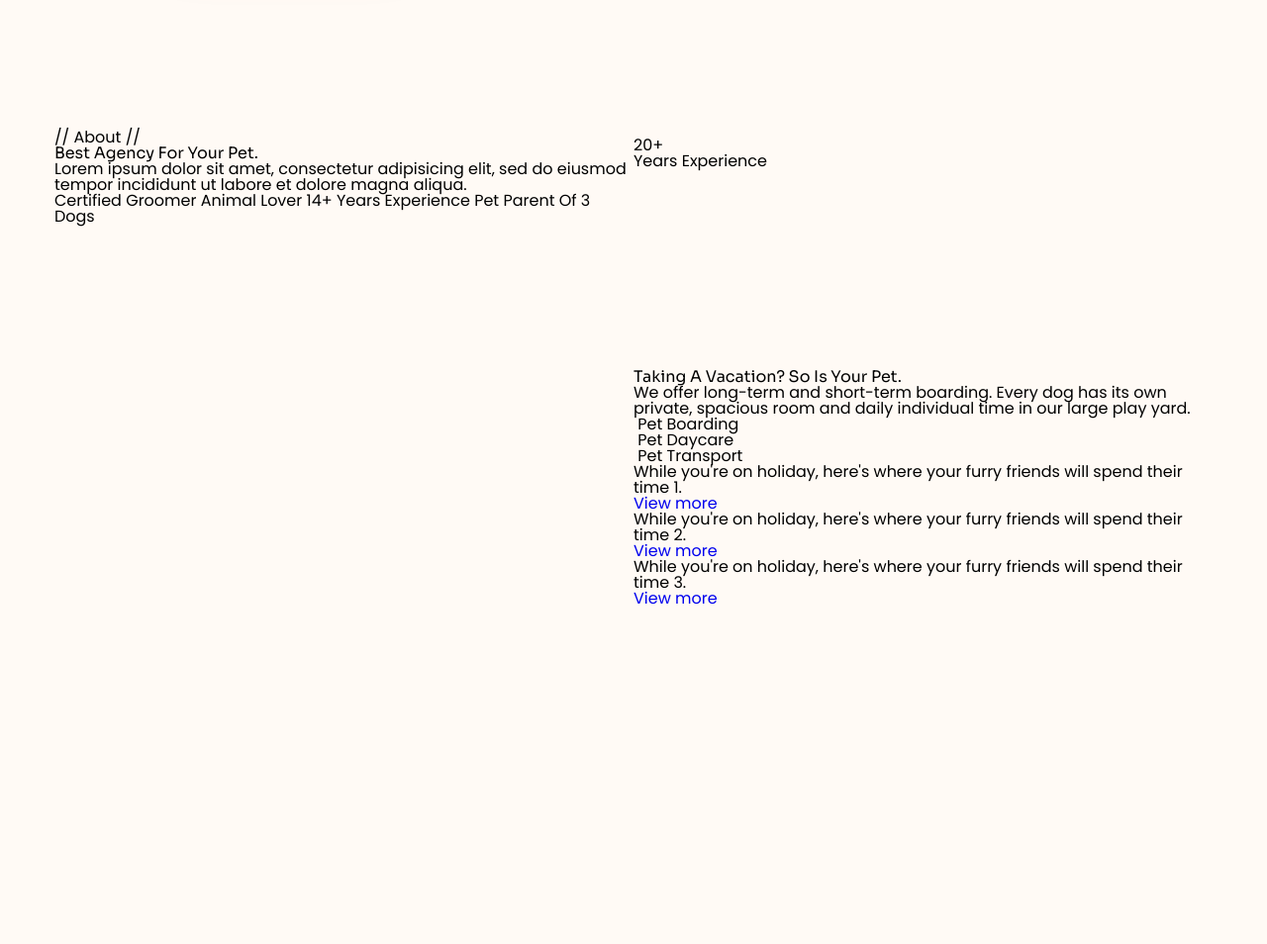
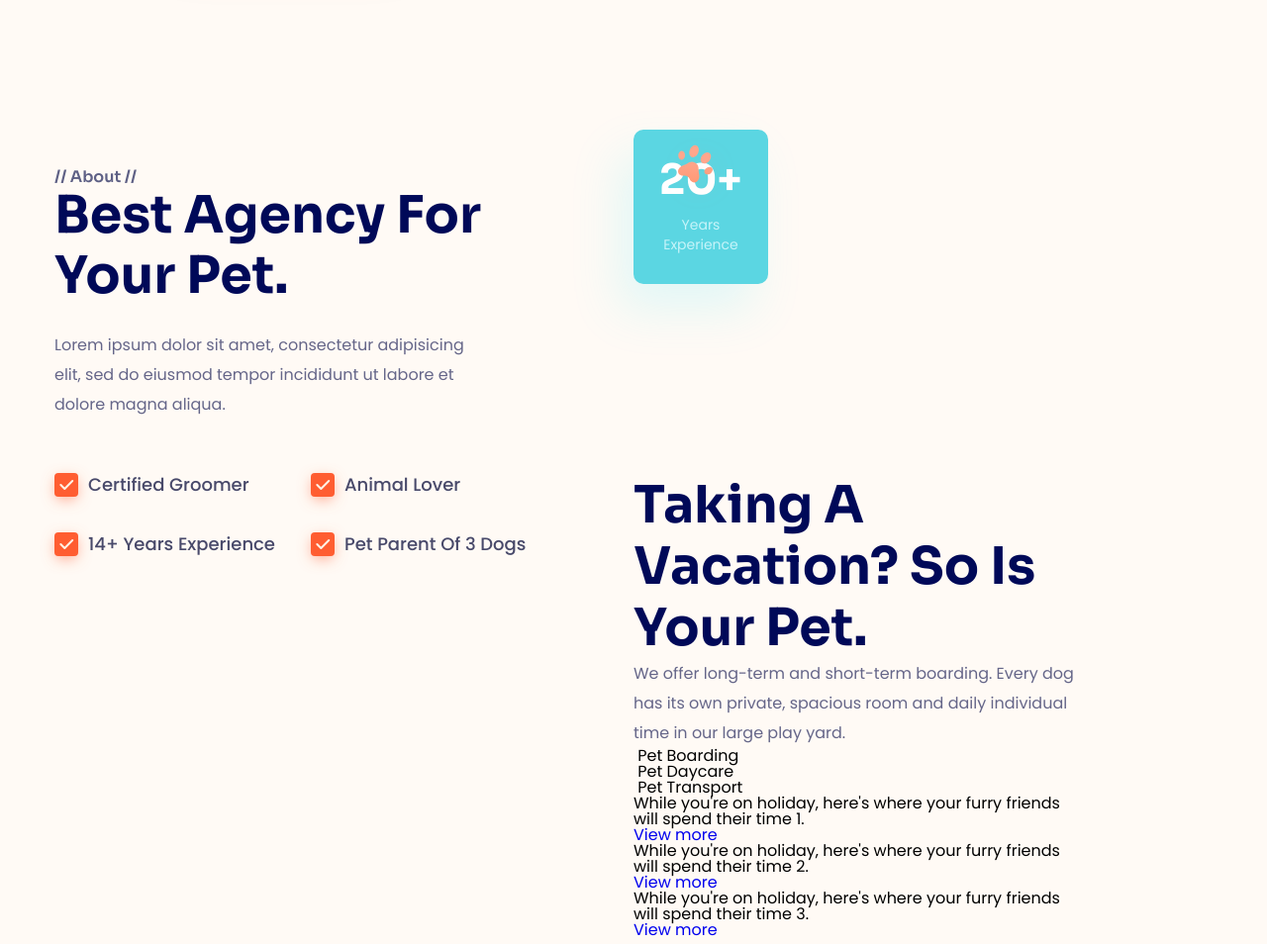
Before and after one commit to Phiphungg/PetCare-htmlcss, a plain HTML site: page index.html in a window 1280 px wide. Shown: the part 840-1794 px from the top of the page at 99% size. Drawn offline with Linux system fonts and the light colour scheme; files whose address does not match are found by name.

Commit message:
fix about

```diff
--- a/assets/css/style.css
+++ b/assets/css/style.css
@@ -76,16 +76,15 @@ button {
   background: #fffaf5;
 }
 
-.hero__heading {
+.section-heading {
   font-family: Sora, sans-serif;
-  font-size: 6.6rem;
-  font-weight: 800;
-  line-height: 1.15;
+  font-size: 5.2rem;
+  font-weight: 700;
+  line-height: 1.19;
   color: #000958;
 }
 
-.hero__desc {
-  margin-top: 24px;
+.section-desc {
   font-size: 1.6rem;
   font-weight: 400;
   line-height: 1.875;
@@ -241,6 +240,22 @@ button {
   margin: 20px 0;
 }
 
+.hero__heading {
+  font-family: Sora, sans-serif;
+  font-size: 6.6rem;
+  font-weight: 800;
+  line-height: 1.15;
+  color: #000958;
+}
+
+.hero__desc {
+  margin-top: 24px;
+  font-size: 1.6rem;
+  font-weight: 400;
+  line-height: 1.875;
+  color: #656689;
+}
+
 .hero__row {
   display: flex;
   align-items: center;
@@ -281,3 +296,94 @@ button {
   align-items: center;
   row-gap: 146px;
 }
+
+.about__label {
+  font-family: Sora, sans-serif;
+  font-size: 1.6rem;
+  font-weight: 600;
+  line-height: 1;
+  color: #5e6085;
+}
+
+.about__content {
+  margin-top: 15px;
+  width: 446px;
+  height: 124px;
+}
+
+.about__heading,
+.about__desc {
+  width: 444px;
+}
+
+.about__desc {
+  margin-top: 24px;
+}
+.about__checklist {
+  display: grid;
+  grid-template-columns: auto auto;
+  justify-content: flex-start;
+  gap: 36px;
+  margin-top: 54px;
+}
+
+.about__check-item {
+  position: relative;
+  display: flex;
+  align-items: center;
+  column-gap: 10px;
+  font-size: 1.8rem;
+  font-weight: 500;
+  line-height: 1;
+  white-space: nowrap;
+  color: #48496a;
+}
+
+.about__check-item::before {
+  content: "";
+  display: inline-block;
+  width: 24px;
+  height: 24px;
+  border-radius: 4px;
+  box-shadow: 0px 4px 15px -3px #ff5d31b0;
+  background: #ff5d31;
+}
+
+.about__check-item::after {
+  position: absolute;
+  top: 2px;
+  left: 5px;
+  content: url(../image/Vector.svg);
+}
+
+.about__card {
+  position: relative;
+  padding: 30px 26px;
+  width: 136px;
+  height: 156px;
+  border-radius: 10px;
+  box-shadow: -15px 26px 48px 0px #55f0ff2b;
+  background: #5bd6e2;
+}
+
+.about__card-title {
+  font-family: Sora, sans-serif;
+  font-size: 4.2rem;
+  font-weight: 700;
+  line-height: 1;
+  color: #ffffff;
+}
+
+.about__card-desc {
+  margin-top: 14px;
+  font-size: 1.4rem;
+  font-weight: 400;
+  line-height: 1.43;
+  text-align: center;
+  color: #c6f4f9;
+}
+
+.about__card-decor {
+  position: absolute;
+  top: 0;
+}
--- a/index.html
+++ b/index.html
@@ -163,7 +163,7 @@
     </section>
 
 
-    <main style="height: 10000px;">
+    <main>
         <!-- About -->
         <section class="about">
             <div class="container">
@@ -198,7 +198,7 @@
                         <div class="about__card">
                             <b class="about__card-title">20+</b>
                             <p class="about__card-desc">Years Experience</p>
-                            <img src="./assets/img/about-decor-01.svg" alt="" class="about__card-decor" />
+                            <img src="./assets/image/hand.svg" alt="hand" class="about__card-decor" />
                         </div>
 
                         <!-- About image wrapper -->
```
Also changed, not shown: assets/image/Vector.svg (added), assets/image/hand.svg (added).
